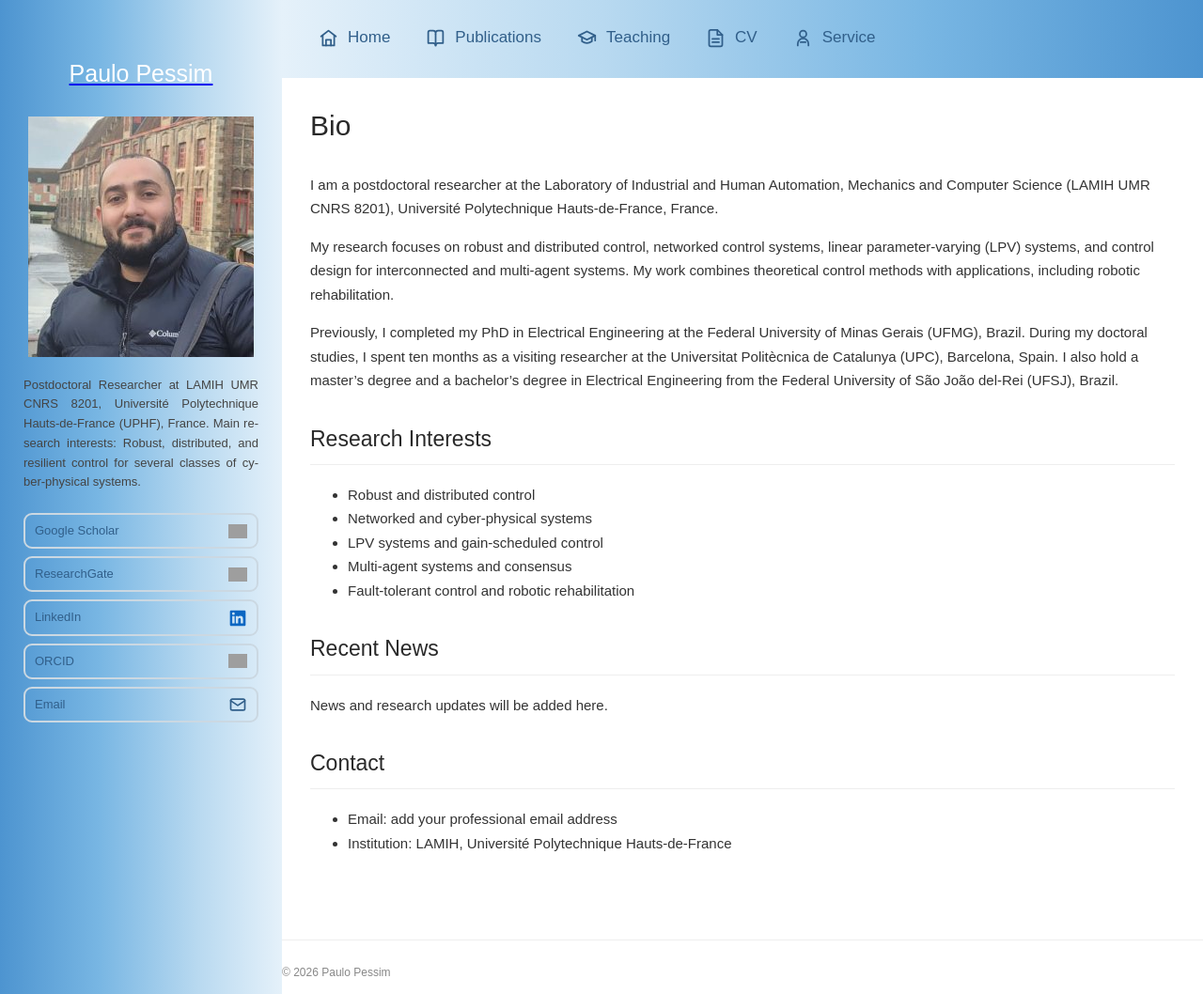
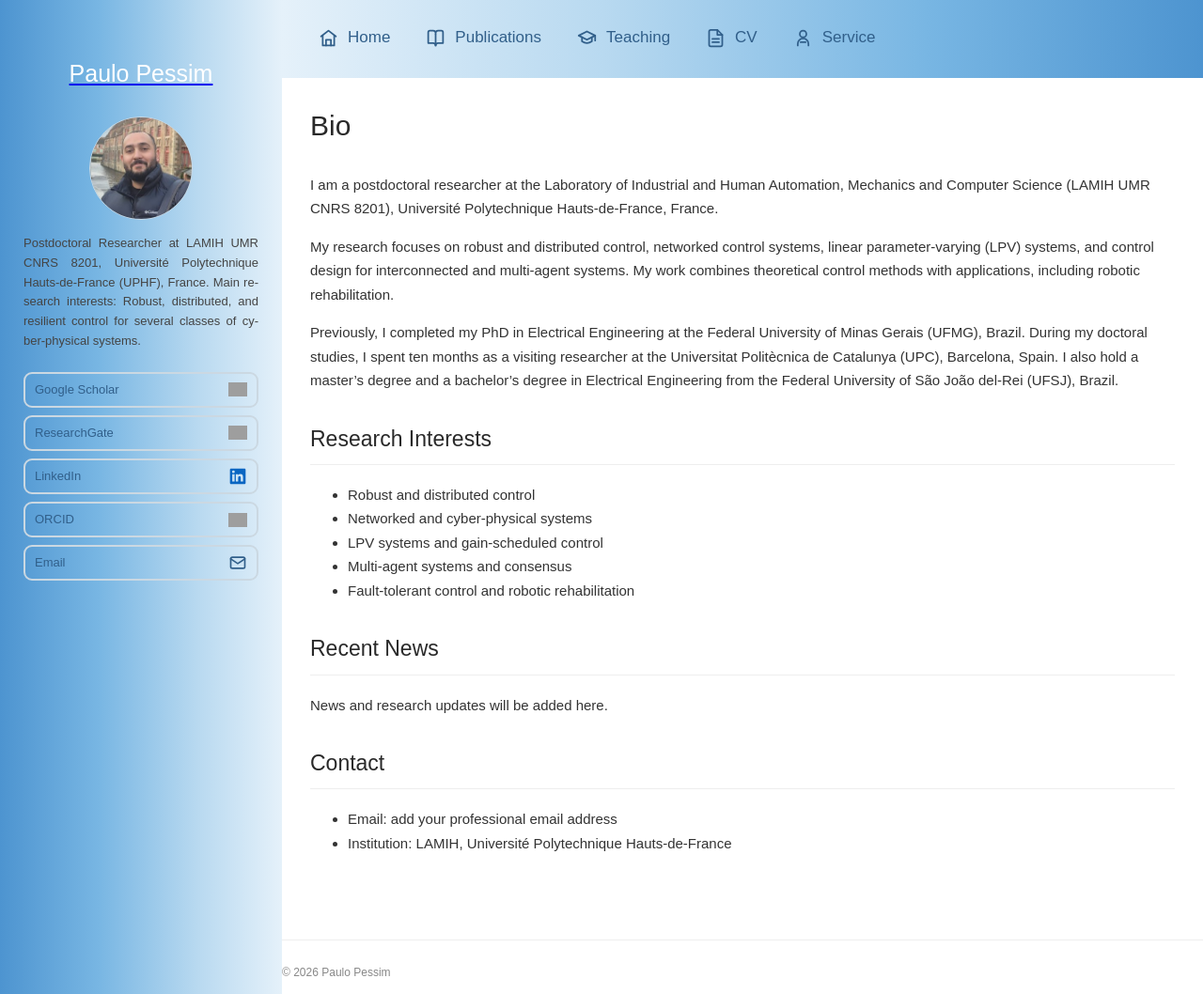
Before and after one commit to ppessim/ppessim.github.io, a Jekyll site: the page built from index.md, in a window 1280 px wide and 1058 px high. Shown: the whole window at 94% size. Built offline with Jekyll 4.4.1, drawn with Linux system fonts in a browser that asks for light colours; grey boxes are pictures that could not be loaded.

Commit message:
Update style.css

```diff
--- a/assets/css/style.css
+++ b/assets/css/style.css
@@ -62,6 +62,16 @@ profile-link {
   align-items: center;
   text-decoration: none;
   color: #fff;
+}
+
+.profile-photo {
+  display: block;
+  width: 110px;
+  height: 110px;
+  margin: 0 auto 15px;
+  border-radius: 50%;
+  object-fit: cover;
+  border: 1px solid #cbd8e2;
 }
 
 .profile-link h1 {
```
